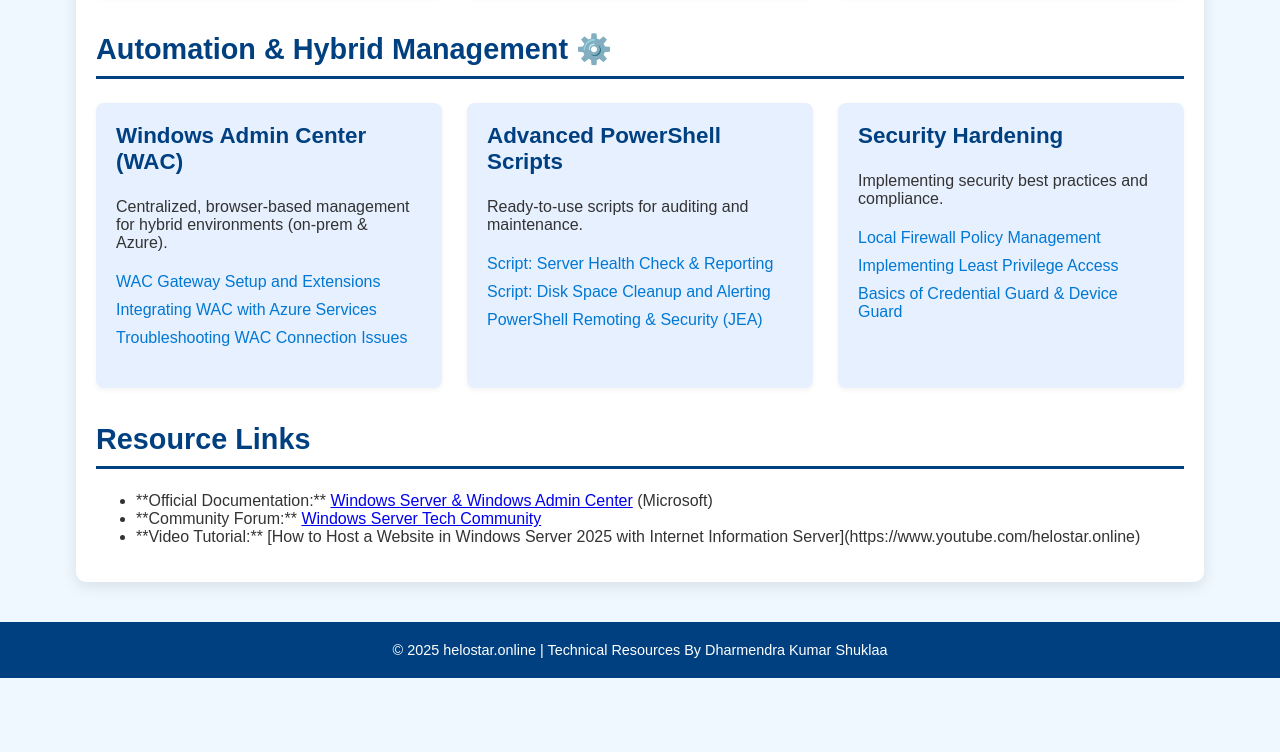
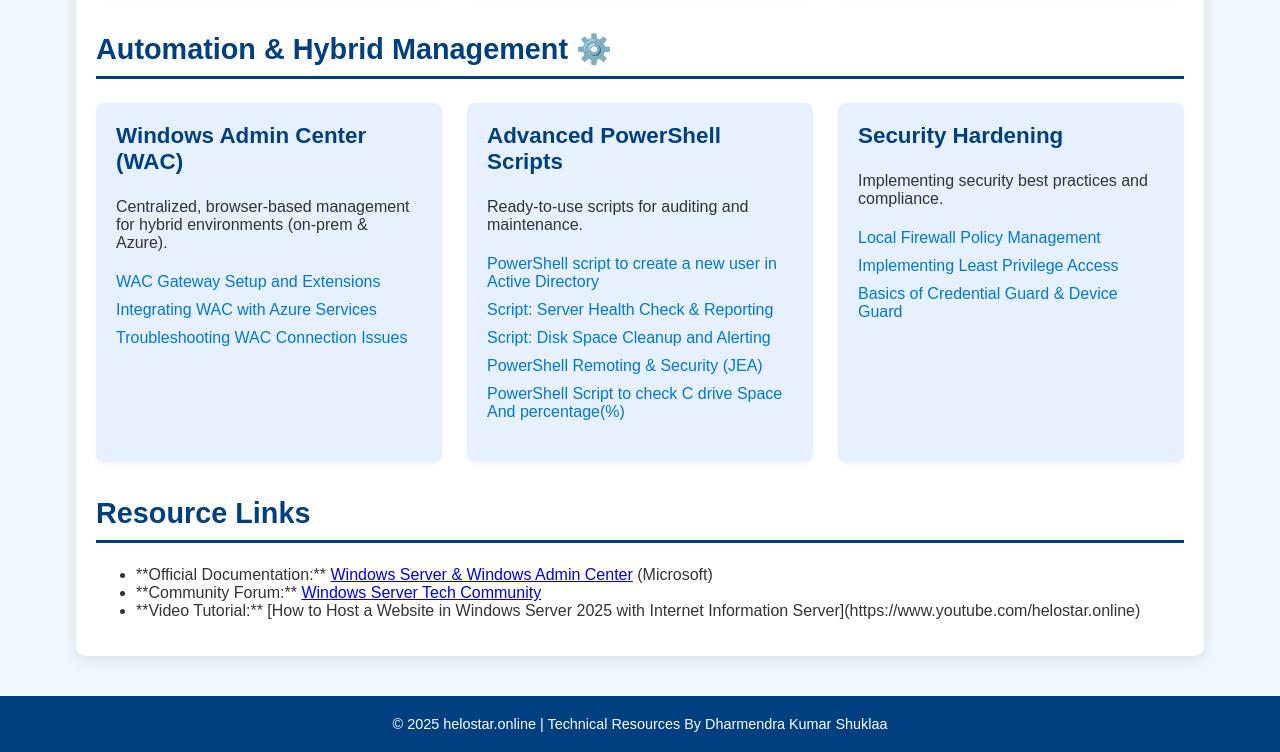
Before and after one commit to Dharmendra967032/helostar.online, a plain HTML site: page Windows.html in a window 1280 px wide. Shown: the part 713-1465 px from the top of the page. Before the commit the page ends 1391 px from the top, so only its background shows below. Drawn offline with Linux system fonts and the light colour scheme.

Commit message:
Update Windows.html

```diff
--- a/Windows.html
+++ b/Windows.html
@@ -161,9 +161,11 @@
                 <h3>Advanced PowerShell Scripts</h3>
                 <p>Ready-to-use scripts for auditing and maintenance.</p>
                 <ul>
+                      <li><a href="UserIDinAD.txt">PowerShell script to create a new user in Active Directory</a></li>
                     <li><a href="#">Script: Server Health Check & Reporting</a></li>
                     <li><a href="#">Script: Disk Space Cleanup and Alerting</a></li>
                     <li><a href="#">PowerShell Remoting & Security (JEA)</a></li>
+                      <li><a href="CdrivePercentage.txt"> PowerShell Script to check C drive Space And percentage(%)</a></li>
                 </ul>
             </div>
 
@@ -192,4 +194,5 @@
     </footer>
 
 </body>
+
 </html>
```
